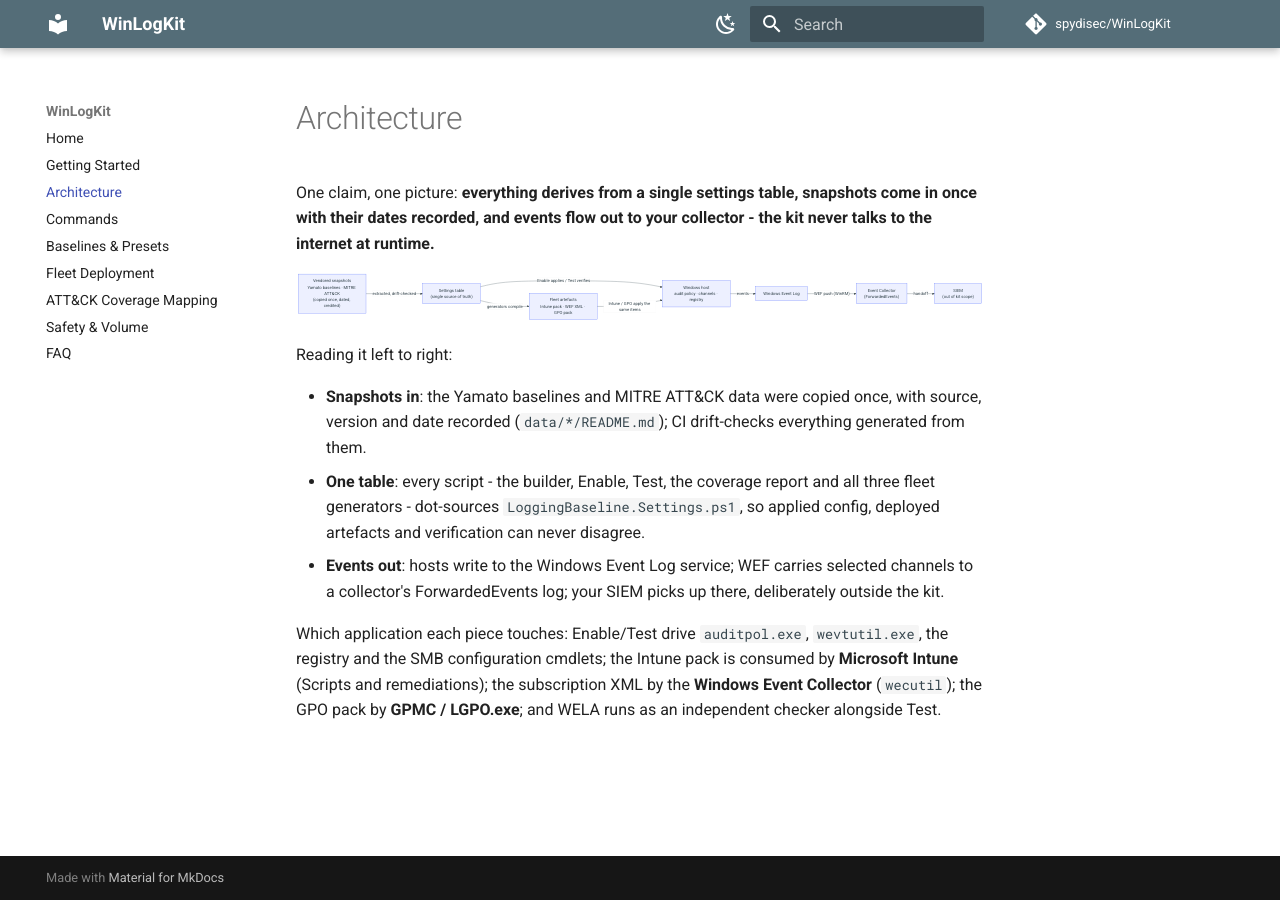
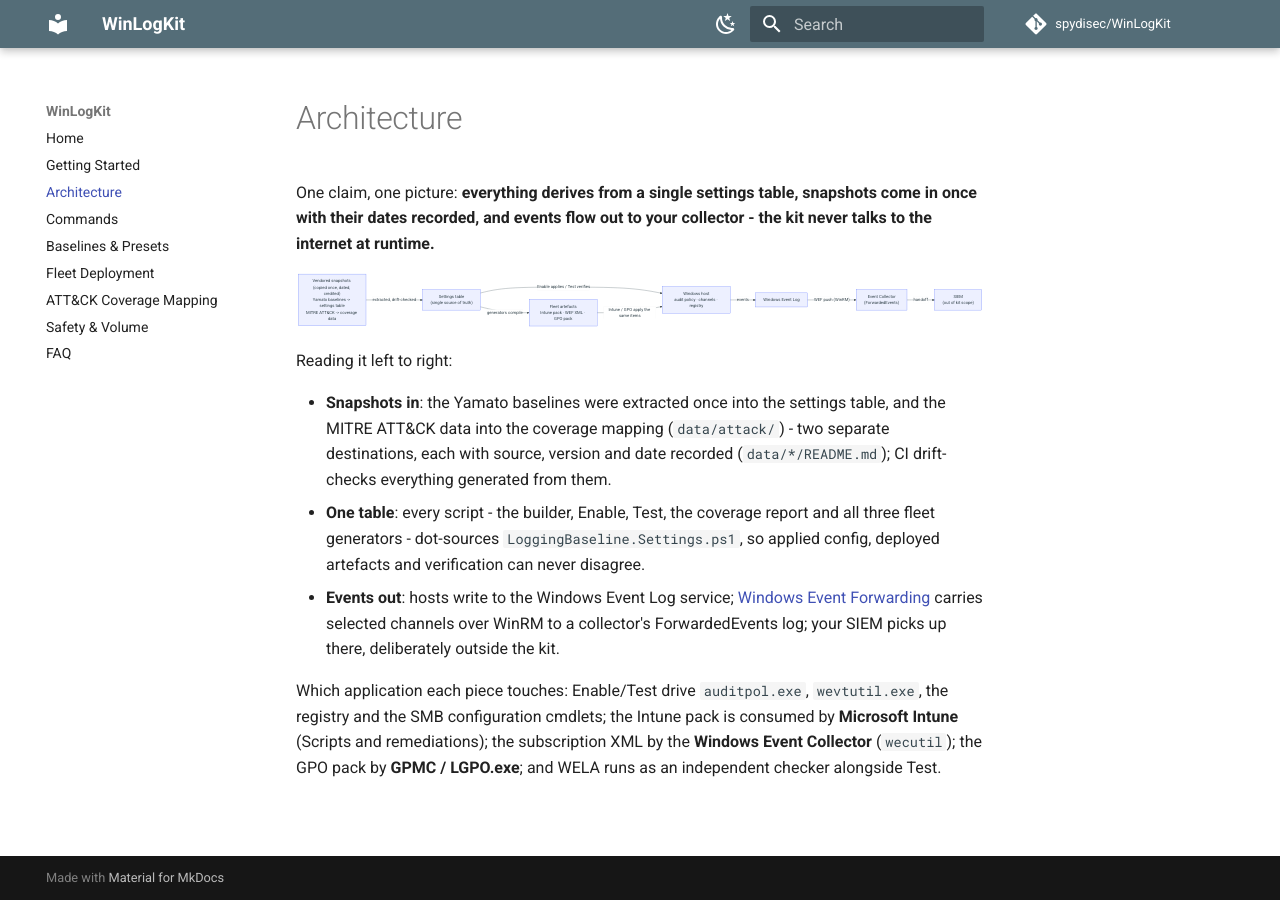
Before and after one commit to spydisec/WinLogKit, an MkDocs documentation site: the page built from docs/architecture.md, in a window 1280 px wide. Built offline with MkDocs 1.6.1 and Material for MkDocs 9.7.7, drawn with Linux system fonts in a browser that asks for light colours; comment, search, counter and statistics services are not loaded.

Commit message:
CodeRabbit triage on PR #12: 7 fixed, numbers claim declined with evidence
Fixed:
- CHANGELOG: restore the v0.5.0 heading my v0.6 insertion accidentally
  replaced (real catch - released work was misfiled under Unreleased)
- Export-AttackCoverage: platform-neutral nested Join-Path for the data
  files (works under pwsh on Linux/macOS too); unmapped Sysmon-named
  sources fall back to RequiresSysmon, never Unmapped; Observable wording
  corrected to "events can be produced"
- Docs: baselines table denominator/percentage labelling unambiguous;
  index lists the full non-native telemetry set; architecture page
  separates Yamato->settings from ATT&CK->coverage provenance and cites
  Microsoft's WEF documentation

Declined with evidence:
- The review's alternative coverage totals (252/236/245/233): re-verified
  on Windows PowerShell 5.1 two independent ways (tool output and a
  distinct-technique recount from the raw detail CSV) - 279 for
  Core+HighVolume stands. The sandbox discrepancy was most likely the
  non-portable data paths, which are now fixed regardless.

Co-Authored-By: Claude Fable 5 <noreply@anthropic.com>

````diff
--- a/docs/architecture.md
+++ b/docs/architecture.md
@@ -6,7 +6,7 @@ your collector - the kit never talks to the internet at runtime.**
 
 ```mermaid
 flowchart LR
-    SRC["Vendored snapshots<br/>Yamato baselines · MITRE ATT&CK<br/>(copied once, dated, credited)"]
+    SRC["Vendored snapshots (copied once, dated, credited)<br/>Yamato baselines -> settings table<br/>MITRE ATT&CK -> coverage data"]
     ST["Settings table<br/>(single source of truth)"]
     HOST["Windows host<br/>audit policy · channels · registry"]
     FLEET["Fleet artefacts<br/>Intune pack · WEF XML · GPO pack"]
@@ -25,16 +25,19 @@ flowchart LR
 
 Reading it left to right:
 
-- **Snapshots in**: the Yamato baselines and MITRE ATT&CK data were copied
-  once, with source, version and date recorded (`data/*/README.md`); CI
-  drift-checks everything generated from them.
+- **Snapshots in**: the Yamato baselines were extracted once into the
+  settings table, and the MITRE ATT&CK data into the coverage mapping
+  (`data/attack/`) - two separate destinations, each with source, version
+  and date recorded (`data/*/README.md`); CI drift-checks everything
+  generated from them.
 - **One table**: every script - the builder, Enable, Test, the coverage
   report and all three fleet generators - dot-sources
   `LoggingBaseline.Settings.ps1`, so applied config, deployed artefacts and
   verification can never disagree.
-- **Events out**: hosts write to the Windows Event Log service; WEF carries
-  selected channels to a collector's ForwardedEvents log; your SIEM picks
-  up there, deliberately outside the kit.
+- **Events out**: hosts write to the Windows Event Log service;
+  [Windows Event Forwarding](https://learn.microsoft.com/windows/security/operating-system-security/device-management/use-windows-event-forwarding-to-assist-in-intrusion-detection)
+  carries selected channels over WinRM to a collector's ForwardedEvents
+  log; your SIEM picks up there, deliberately outside the kit.
 
 Which application each piece touches: Enable/Test drive `auditpol.exe`,
 `wevtutil.exe`, the registry and the SMB configuration cmdlets; the Intune
````
Also changed, not shown: CHANGELOG.md (+2 -0 lines), docs/baselines.md (+4 -4 lines), docs/index.md (+2 -1 lines), docs/mapping.md (+1 -1 lines), 1 other file.
